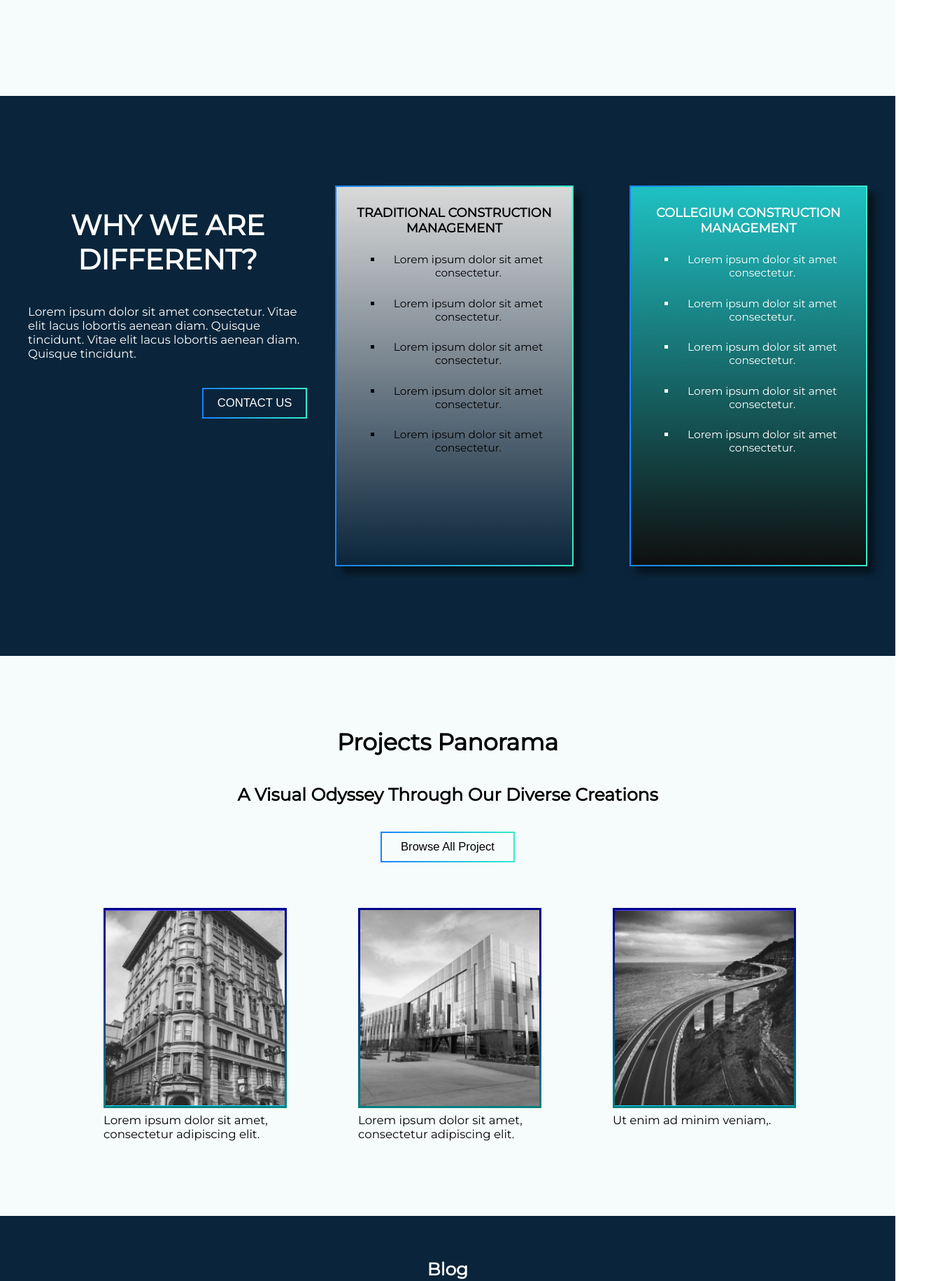
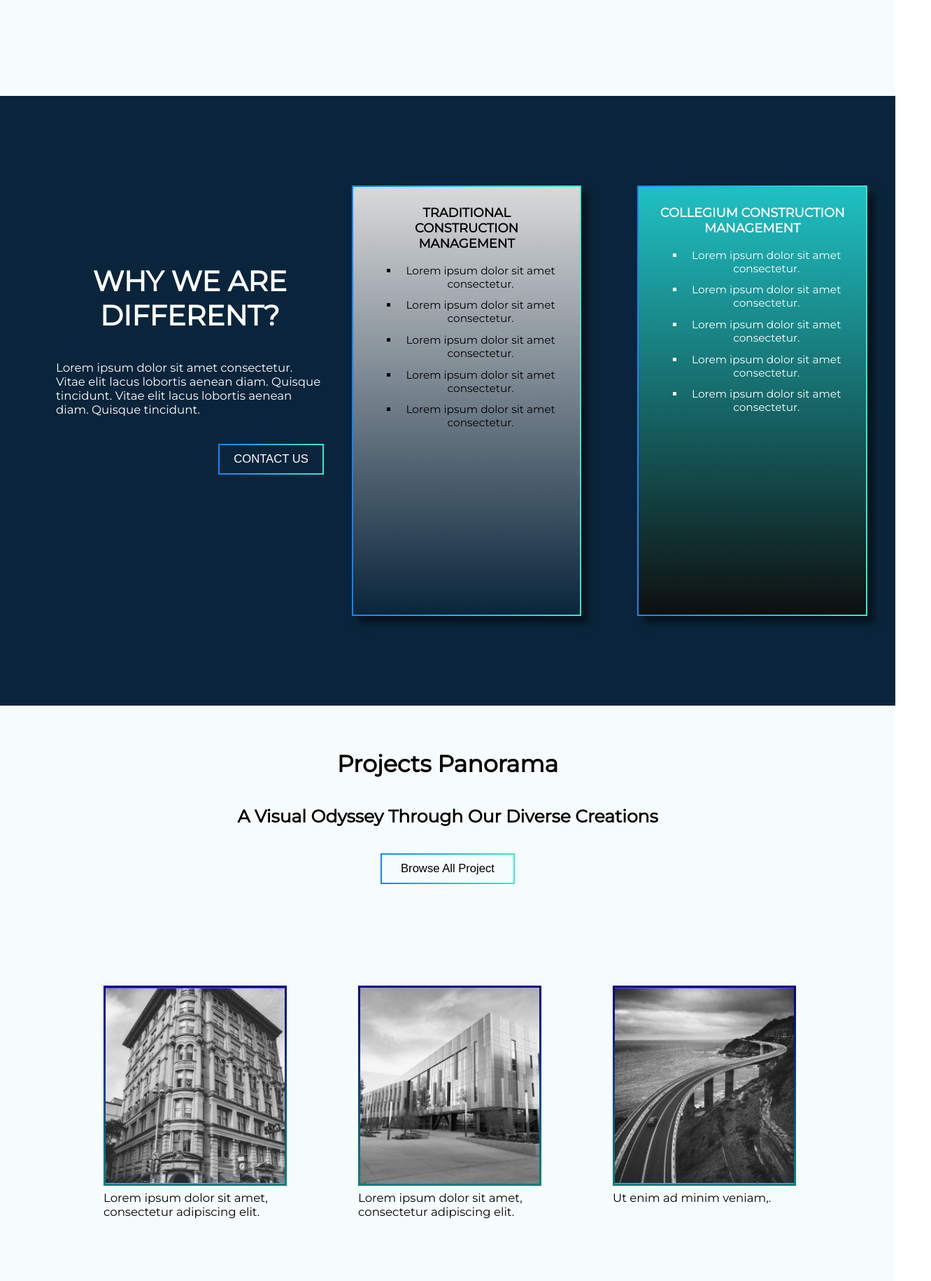
Before and after one commit to sadiqbehzad/imtihan, a React (Create React App) app: page / in a window 1280 px wide. Shown: the part 1520-3350 px from the top of the page at 70% size, 1331 px wide, since content can reach past the window. Built offline with nearby package versions, Linux system fonts and the light colour scheme.

Commit message:
comparison edits.

```diff
--- a/src/components/comparison/comparison.css
+++ b/src/components/comparison/comparison.css
@@ -1,5 +1,4 @@
 .comparison-container {
-  height: 100vh;
   display: flex;
   flex-direction: row;
   color: white;
@@ -10,9 +9,9 @@
 .text-container{
   display: flex;
   flex-direction: column;
-  margin-left:5vh;
-  padding-top:15vh;
+  margin-left:10vh;
   width:35vw;
+  margin-top:25vh;
 }
 
 .text-container h1{
@@ -25,13 +24,15 @@
 
 
 .comparison-container li {
-  margin-top: 10%;
+  margin-top: 5%;
 }
 
 .white-container,
 .dark-container {
   width:25vw;
-  margin:5vh;
+  height:70vh;
+  margin-right:5vh;
+  margin-left:5vh;
   font-size: 1.2vw;
   font-style: normal;
   font-weight: lighter;
@@ -55,11 +56,10 @@
   background-image: linear-gradient(#1fc1c3, #0f0f0f);
   color: white;
 }
-
 .comparisonButton {
   display: flex;
-      margin-top: 3vw;
-      margin-left: auto;
-      justify-items: center;
-      justify-content: right;
+  margin-top: 3vw;
+  margin-left: auto;
+  justify-items: center;
+  justify-content: right;
 }
--- a/src/components/projects/projects.css
+++ b/src/components/projects/projects.css
@@ -15,8 +15,6 @@
     display: flex;
     flex-direction: column;
     justify-content: center;
-    height: 100vh;
-    width: 100vw;
     background-color: #F6FCFC;
     color:black;
     margin:auto;
@@ -28,12 +26,13 @@
     align-items: center;
     justify-content: space-evenly;
     padding:5vh;
+    height:70vh;
   }
 
   .container {
     display: flex;
     flex-direction: column;
-    height: 45vh;
+    height: 50vh;
     max-width: 20vw;
     border:none;
     position:relative;
--- a/src/components/testimony/testimony.css
+++ b/src/components/testimony/testimony.css
@@ -1,8 +1,6 @@
 
 
 .testimony {
-  height: 100vh;
-  width:100vw;
   display: flex;
   flex-direction: row;
   align-items: center;
@@ -39,7 +37,7 @@
 }
 
 .testimonyImageContainer{
-  height: 70vh;
+  height: 75vh;
   width:50vw;
   margin:auto;
 }
```
